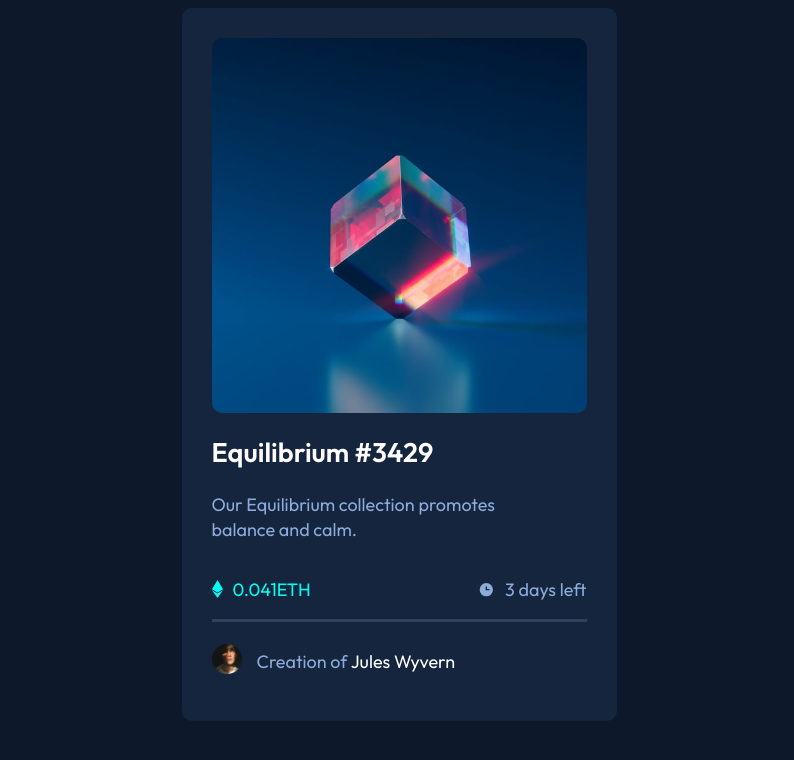
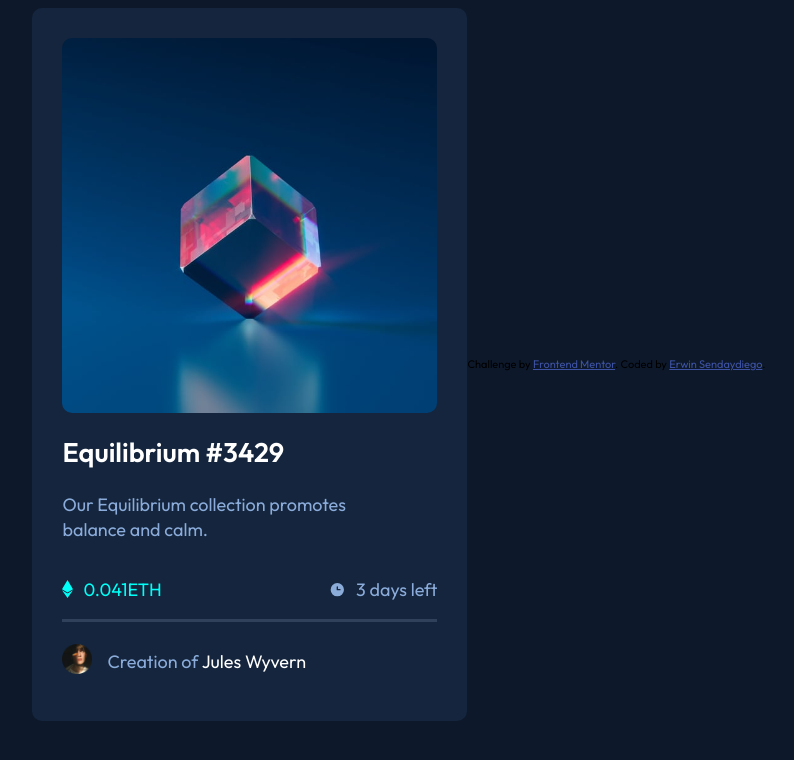
Before and after one commit to EFS1008/equilibrium, a plain HTML site: page index.html in a window 1280 px wide. Shown: the whole page, without its empty margins (241-1035 px from the left). Drawn offline with Linux system fonts and the light colour scheme.

Commit message:
Update index.html

```diff
--- a/index.html
+++ b/index.html
@@ -171,21 +171,9 @@
       </div>
     </div>
   </section>
-
-
-
-  <!-- Equilibrium #3429
-
-  Our Equilibrium collection promotes balance and calm.
-
-  0.041 ETH
-  3 days left
-
-  Creation of Jules Wyvern
-
   <div class="attribution">
     Challenge by <a href="https://www.frontendmentor.io?ref=challenge" target="_blank">Frontend Mentor</a>.
-    Coded by <a href="#">Your Name Here</a>.
-  </div> -->
+    Coded by <a href="#">Erwin Sendaydiego</a>.
+  </div>
 </body>
 </html>
```
